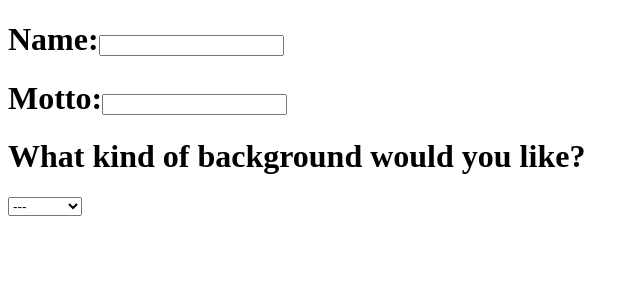
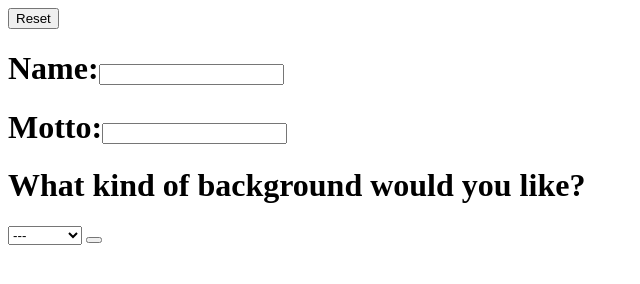
Before and after one commit to stellal5059/banner-generator, a plain HTML site: page index.html in a window 1280 px wide. Shown: the whole page, without its empty margins (0-640 px from the left). Drawn offline with nearby package versions, Linux system fonts and the light colour scheme.

Commit message:
second day done-ish

```diff
--- a/index.html
+++ b/index.html
@@ -7,13 +7,15 @@
     <script>
     $(function(){
     //code goes here, cant run without being wrapped in function
+    //can use conditionals
     });
     </script>
   </head>
   <body>
+    <button type:'reset' id='reset'>Reset</button>
     <h1> Name:<input type='text' id='name'></h1>
     <h1> Motto:<input type= 'text' id='motto'></h1>
-   <h1>What kind of background would you like?</h1>
+   <h1 id='background'>What kind of background would you like?</h1>
    <select>
      <option>---</option>
      <option>Random</option>
@@ -21,4 +23,5 @@
      <option>Colorful</option>
      <option>Cool</option>
    </select>
+   <button ></button>
   </body>
```
Also changed, not shown: colorful.jpg (added), cool.jpg (added), 1 other file.
